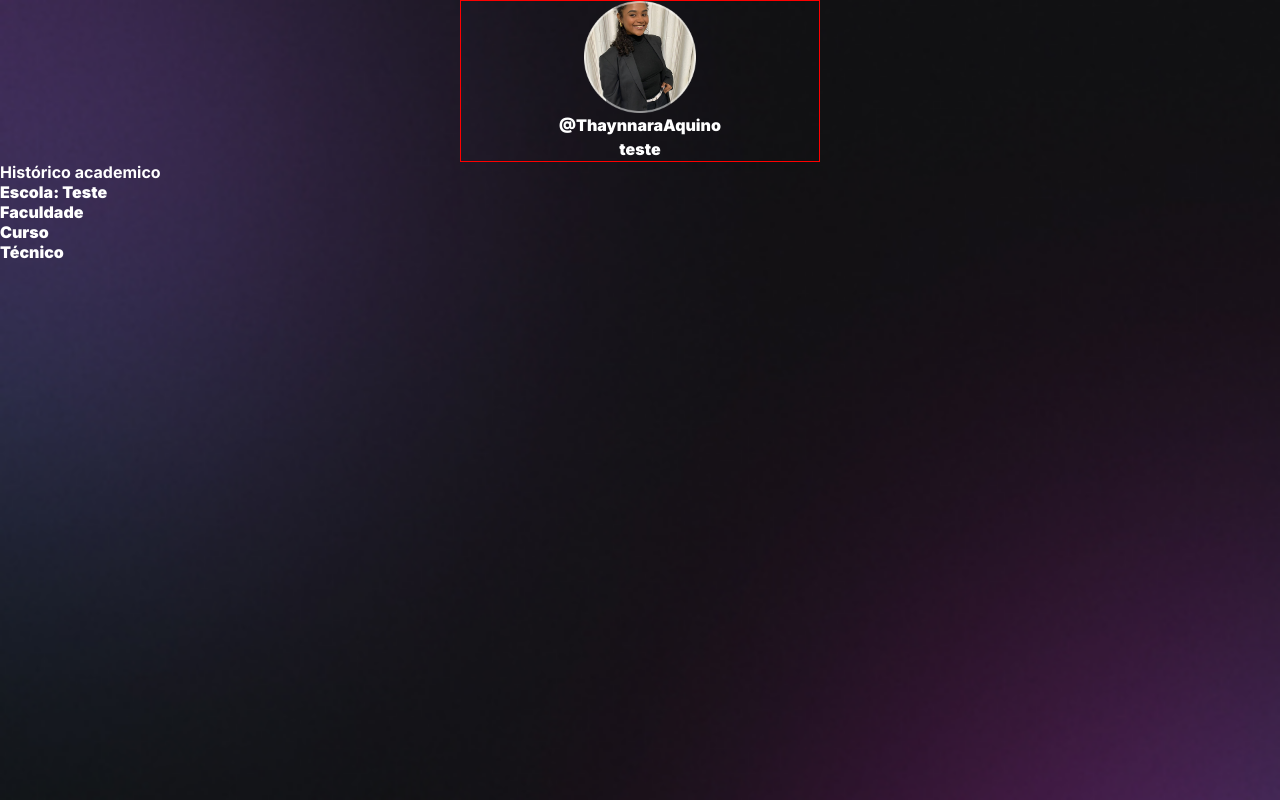
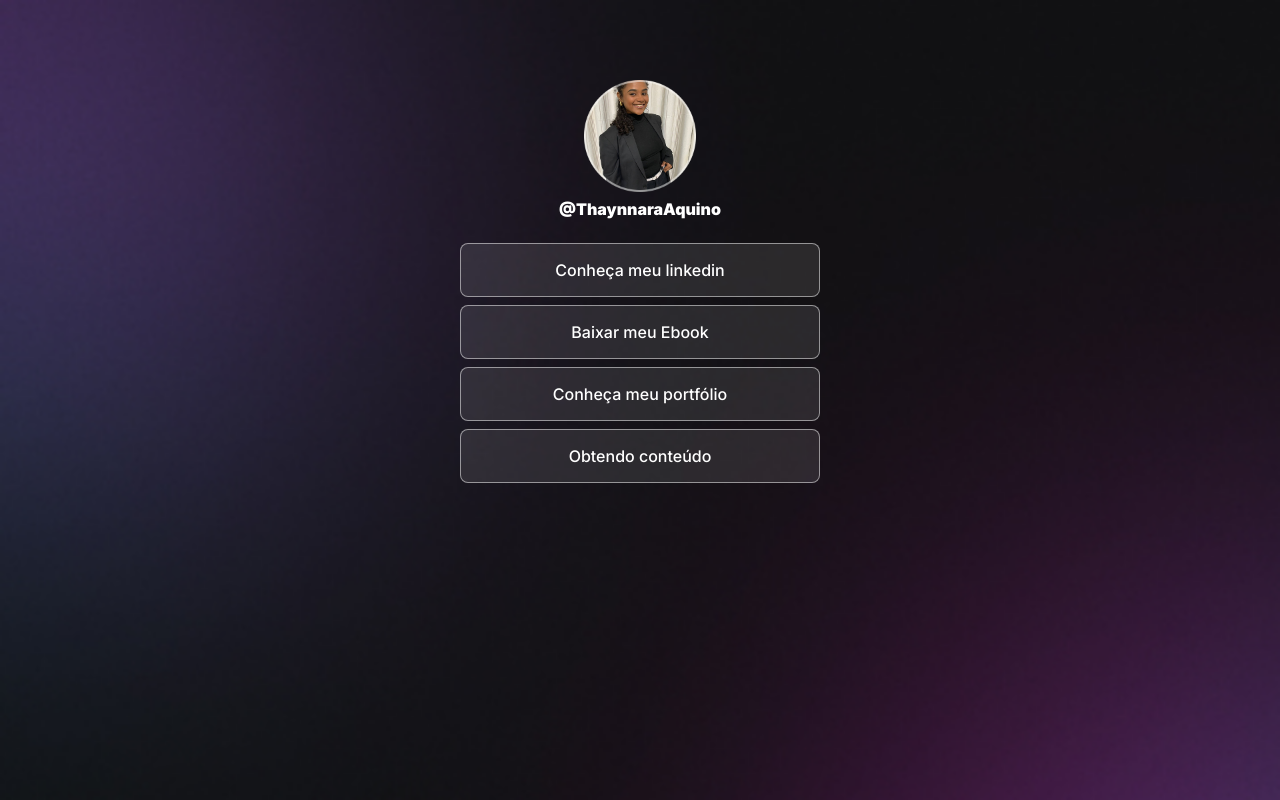
Before and after one commit to MatheusRozza7/devlinks, a plain HTML site: page index.html in a window 1280 px wide. Drawn offline with Linux system fonts and the light colour scheme.

Commit message:
Adicao de lista e estilizacao e interacao com css

```diff
--- a/index.html
+++ b/index.html
@@ -17,16 +17,20 @@
       <div id="profile">
         <img src="/assets/avatar.png" alt="Foto de perfil de Thaynnara" />
         <p>@ThaynnaraAquino</p>
-        <p>teste</p>
       </div>
-    </div>
-    <div>
-      <h1>Histórico academico</h1>
       <ul>
-        <li id="list">Escola: Teste</li>
-        <li id="list">Faculdade</li>
-        <li id="list">Curso</li>
-        <li id="list">Técnico</li>
+        <li>
+          <a href="https://www.linkedin.com/in/thaynnaraaquino/" target="_blank"
+            >Conheça meu linkedin</a
+          >
+        </li>
+        <li>
+          <a href="#">Baixar meu Ebook</a>
+        </li>
+        <li>
+          <a href="#">Conheça meu portfólio</a>
+        </li>
+        <li><a href="#">Obtendo conteúdo</a></li>
       </ul>
     </div>
   </body>
--- a/style.css
+++ b/style.css
@@ -22,9 +22,8 @@ body * {
   font-size: 16px;
 }
 #container {
-  border: 1px red solid;
   width: 360px; /*largura*/
-  margin: auto;
+  margin: 56px auto 0px;
 }
 #profile img {
   cursor: pointer;
@@ -37,13 +36,42 @@ body * {
 #profile p {
   font-size: 18;
   font-weight: 900;
+  margin-top: 7px;
 }
 
 #profile {
   text-align: center;
-  line-height: 24px;
+  padding: 24px;
 }
 #list {
   font-weight: 900;
   font-size: 14;
 }
+/*links*/
+ul {
+  list-style: none;
+  display: flex;
+  flex-direction: column;
+  gap: 8px;
+}
+ul li a {
+  display: flex;
+  align-items: center;
+  justify-content: center;
+  padding: 16px 24px;
+
+  background-color: rgba(255, 255, 255, 0.1);
+  border: solid 1px rgba(255, 255, 255, 0.5);
+  border-radius: 8px;
+
+  -webkit-backdrop-filter: blur(4px);
+
+  text-decoration: none;
+  font-weight: 500;
+
+  transition: background 0.2s;
+}
+ul li a:hover {
+  background-color: rgba(255, 255, 255, 0.05);
+  border: solid 1.5px #ffffff;
+}
```
